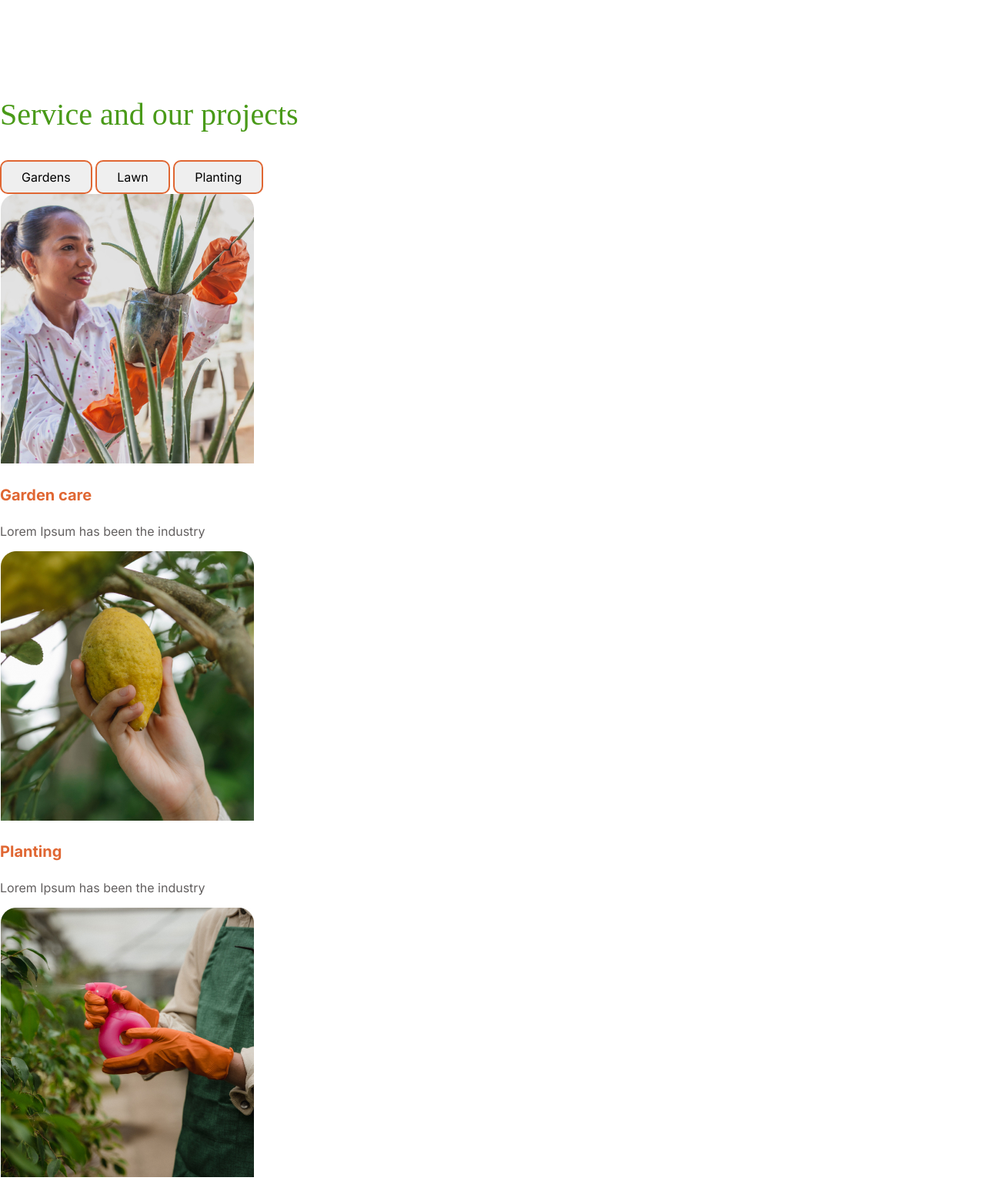
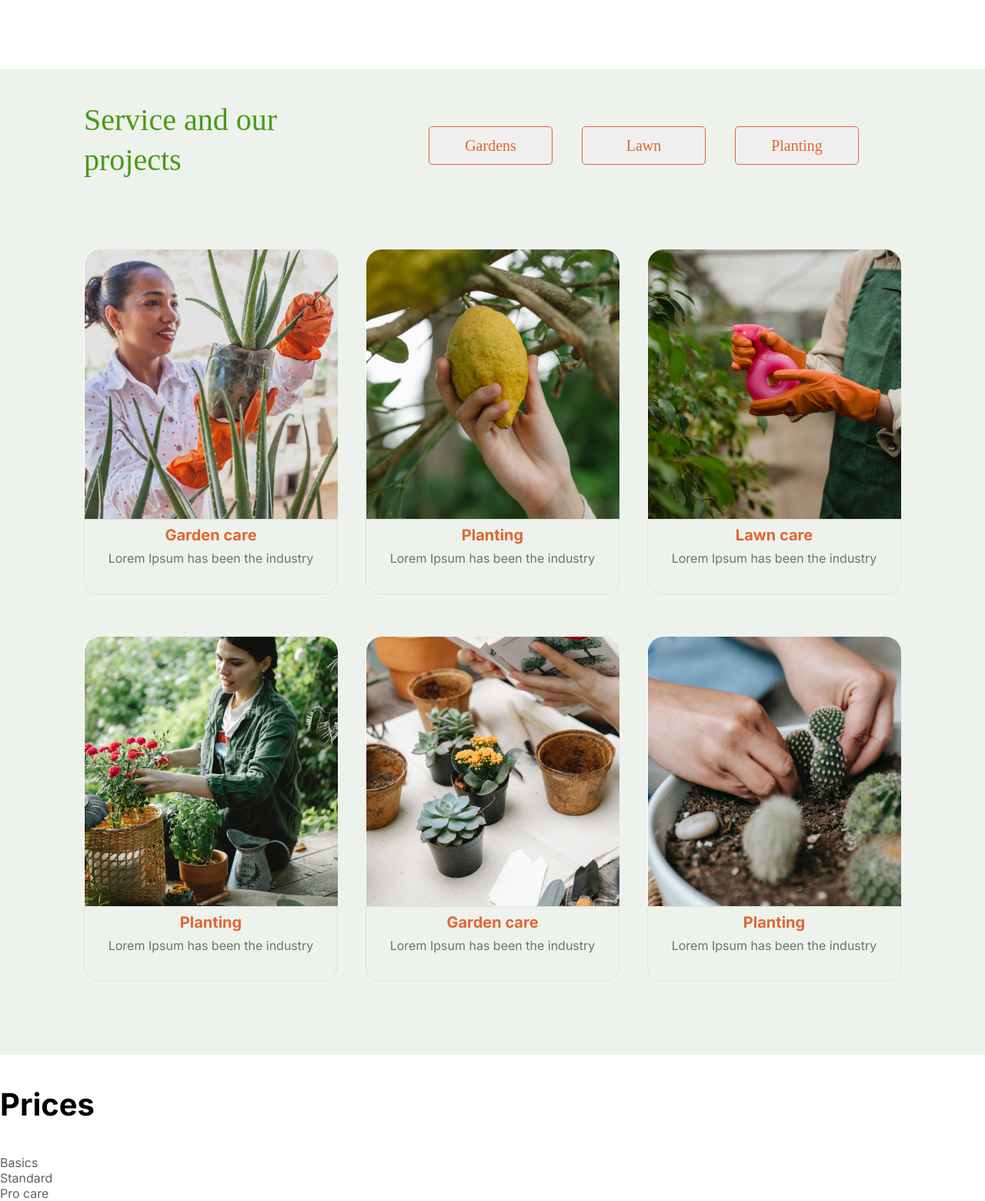
Before and after one commit to AciaKr/github.io, a website: page plants/index.html in a window 1280 px wide. Shown: the part 1240-2800 px from the top of the page at 77% size. Drawn offline with Linux system fonts and the light colour scheme; a web font is replaced by a local one.

Commit message:
feat: implement layout service

```diff
--- a/plants/index.html
+++ b/plants/index.html
@@ -38,7 +38,7 @@
                     <p class="welcome__text">
                         Lorem Ipsum is simply dummy text of the printing and typesetting industry. Lorem Ipsum has been the industry's standard dummy text ever since the 1500s.
                     </p>
-                    <button class="button">LEARN MORE</button>
+                    <button class="button button__welcome">LEARN MORE</button>
                 </div>
                 <!--<img src="./assets/images/leafs.png" class="welcome__image" alt="Leafs">-->
             </div>
@@ -55,7 +55,7 @@
             </div>
         </section>
         <section class="service">
-            <div class="wrapper">
+            <div class="wrapper wrapper__service">
                 <div class="service__header">
                     <h2 class="service__title">Service and our projects</h2>
                     <div class="service__buttons">
@@ -67,18 +67,45 @@
                 <div class="services">
                     <div class="service__item">
                         <img src="./assets/images/garden_care_1.jpg" class="service__image" alt="Garden care">
+                        <div class="service_descr">
                             <h4 class="service__name">Garden care</h4>
                             <p class="service__text">Lorem Ipsum has been the industry</p>
                         </div>
+                    </div>
                     <div class="service__item">
                         <img src="./assets/images/planting_1.jpg" class="service__image" alt="Planting">
+                        <div class="service_descr">
                             <h4 class="service__name">Planting</h4>
                             <p class="service__text">Lorem Ipsum has been the industry</p>
                         </div>
+                    </div>
                     <div class="service__item">
                         <img src="./assets/images/lawn_care_1.jpg" class="service__image" alt="Lawn care">
+                        <div class="service_descr">
                             <h4 class="service__name">Lawn care</h4>
                             <p class="service__text">Lorem Ipsum has been the industry</p>
+                        </div>
+                    </div>
+                    <div class="service__item">
+                        <img src="./assets/images/planting_2.jpg" class="service__image" alt="Planting">
+                        <div class="service_descr">
+                            <h4 class="service__name">Planting</h4>
+                            <p class="service__text">Lorem Ipsum has been the industry</p>
+                        </div>
+                    </div>
+                    <div class="service__item">
+                        <img src="./assets/images/garden_care_2.jpg" class="service__image" alt="Garden care">
+                        <div class="service_descr">
+                            <h4 class="service__name">Garden care</h4>
+                            <p class="service__text">Lorem Ipsum has been the industry</p>
+                        </div>
+                    </div>
+                    <div class="service__item">
+                        <img src="./assets/images/planting_3.jpg" class="service__image" alt="Planting">
+                        <div class="service_descr">
+                            <h4 class="service__name">Planting</h4>
+                            <p class="service__text">Lorem Ipsum has been the industry</p>
+                        </div>
                     </div>
                 </div>
             </div>
--- a/plants/sass/_base.scss
+++ b/plants/sass/_base.scss
@@ -61,6 +61,25 @@ h4 {
     max-width: 1440px;
     margin: 0 auto;
   }
+
+.button {
+    width: 161px;
+    height: 50px;
+    text-align: center;
+    @extend %font-add;
+    font-style: normal;
+    font-weight: 400;
+    font-size: 2rem;
+    line-height: 2.6rem;
+    color: #E06733;
+    border: 1px solid #E06733;
+    border-radius: 5px;
+    cursor: pointer;
+    &:hover {
+        color: #FFFFFF;
+        background: #E06733;
+    }
+}
 
   // Header
 
@@ -158,8 +177,9 @@ h4 {
     line-height: 3.5rem;
 }
 
-.button {
-    padding: 10px 26px;
+.button__welcome {
+    width: 158px;
+    height: 44px;
     @extend %font-prim;
     font-style: normal;
     font-weight: 400;
@@ -168,12 +188,9 @@ h4 {
     color: #000000;
     border: 2px solid #E06733;
     border-radius: 10px;
-    cursor: pointer;
     &:hover {
         color: #FFFFFF;
         background: #E06733;
-        border: 2px solid #E06733;
-        border-radius: 10px;
     }
 }
 
@@ -206,3 +223,70 @@ h4 {
     line-height: 3rem;
     margin: 0;
 }
+
+// Service
+
+.service {
+    background-color: #EDF2EC;
+}
+
+.wrapper__service {
+    padding: 40px 109px;
+}
+
+.service__header {
+    display: flex;
+    justify-content: left;
+    margin-bottom: 90px;
+}
+
+.service__title {
+    max-width: 306px;
+    margin: 0 142px 0 0;
+}
+
+.service__buttons {
+    display: flex;
+    justify-content: space-between;
+    align-items: center;
+    margin: 29px 0  15px;
+    >* {
+        margin-right: 38px;
+    }
+    &:last-child {
+        margin-right: 0;
+    }
+}
+
+.services {
+    display: flex;
+    justify-content: space-between;
+    flex-wrap: wrap;
+}
+
+.service__item {
+    display: flex;
+    flex-direction: column;
+    margin-bottom: 55px;
+}
+
+.service_descr {
+    display: flex;
+    flex-direction: column;
+    align-items: center;
+    border: 1px solid #E3E1D5;
+    border-radius: 0px 0px 20px 20px;
+}
+
+.service__image {
+    border-radius: 20px 20px 0px 0px;
+}
+
+.service__name {
+    margin: 10px 0;
+}
+
+.service__text {
+    margin: 0 0 36px;
+    color: #717171;
+}
```
Also changed, not shown: plants/css/style.min.css, plants/sass/style.css, 2 other files. Lines whose indentation alone changed are shown as unchanged.
